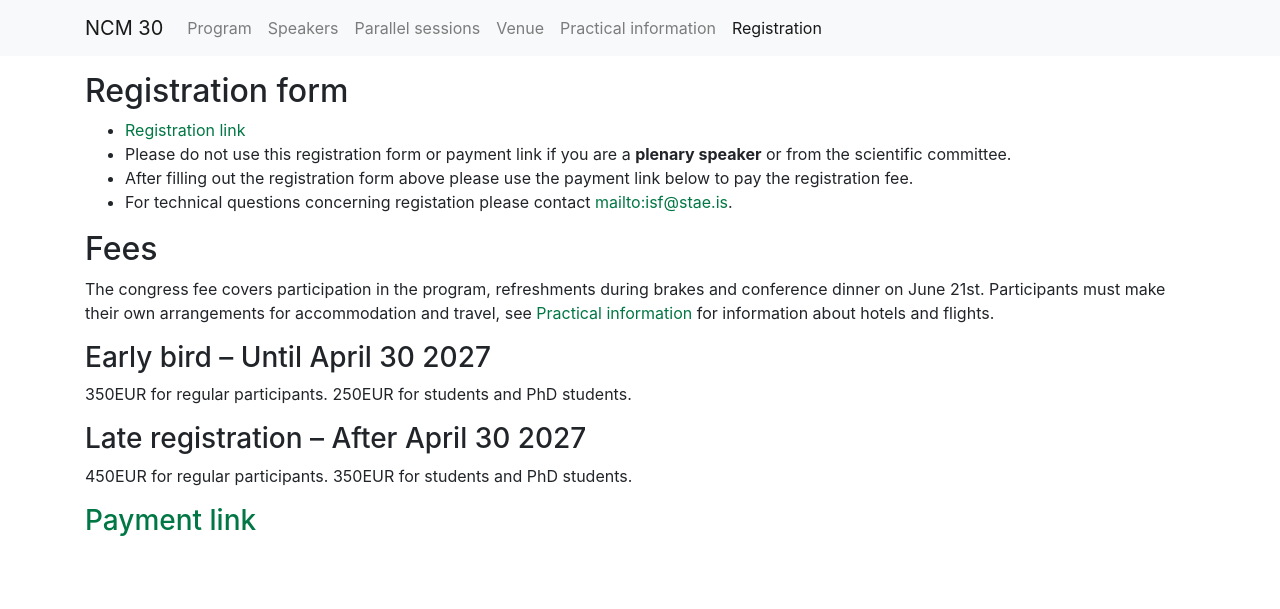
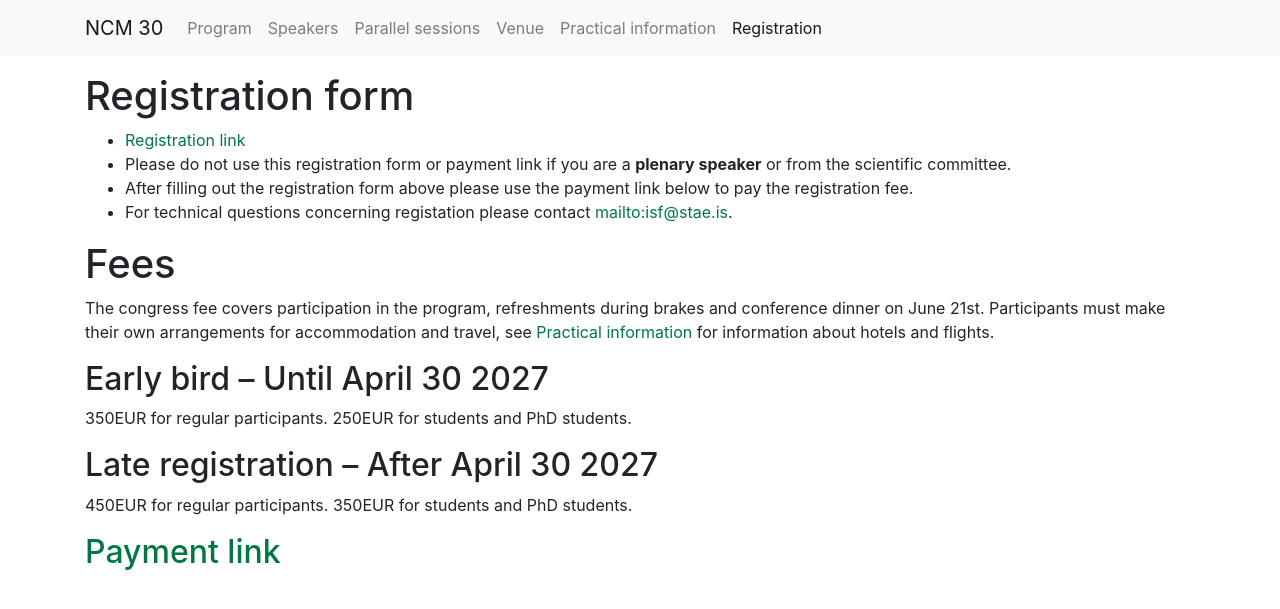
Before and after one commit to IslenskaStaerdfraedafelagid/ncm30-website, a Jekyll site: the page built from registration/index.md, in a window 1280 px wide. Shown: the top 609 px of the page. Built offline with Jekyll 4.4.1, drawn with Linux system fonts in a browser that asks for light colours; our own code applies the rules of GitHub Pages for plain Markdown files.

```diff
--- a/registration/index.md
+++ b/registration/index.md
@@ -2,25 +2,25 @@
 layout: default
 ---
 
-## Registration form
+# Registration form
 
 * [Registration link](https://docs.google.com/forms/d/e/1FAIpQLScmWGpLG6n6qVNZHhfiJAn1q7fYPbVGdXTu4WHPJ782NRvIoQ/viewform)
 * Please do not use this registration form or payment link if you are a **plenary speaker** or from the scientific committee.
 * After filling out the registration form above please use the payment link below to pay the registration fee.
 * For technical questions concerning registation please contact [mailto:isf@stae.is](isf@stae.is).
 
-## Fees
+# Fees
 
 The congress fee covers participation in the program, refreshments during brakes and conference dinner on June 21st. Participants must make their own arrangements for accommodation and travel, see [Practical information](https://ncm30.github.io/info/ ) for information about hotels and flights.
 
-### Early bird -- Until April 30 2027
+## Early bird -- Until April 30 2027
 
 350EUR for regular participants.
 250EUR for students and PhD students.
 
-### Late registration -- After April 30 2027
+## Late registration -- After April 30 2027
 
 450EUR for regular participants.
 350EUR for students and PhD students.
 
-### [Payment link](https://localhost)
+## [Payment link](https://localhost)
```
